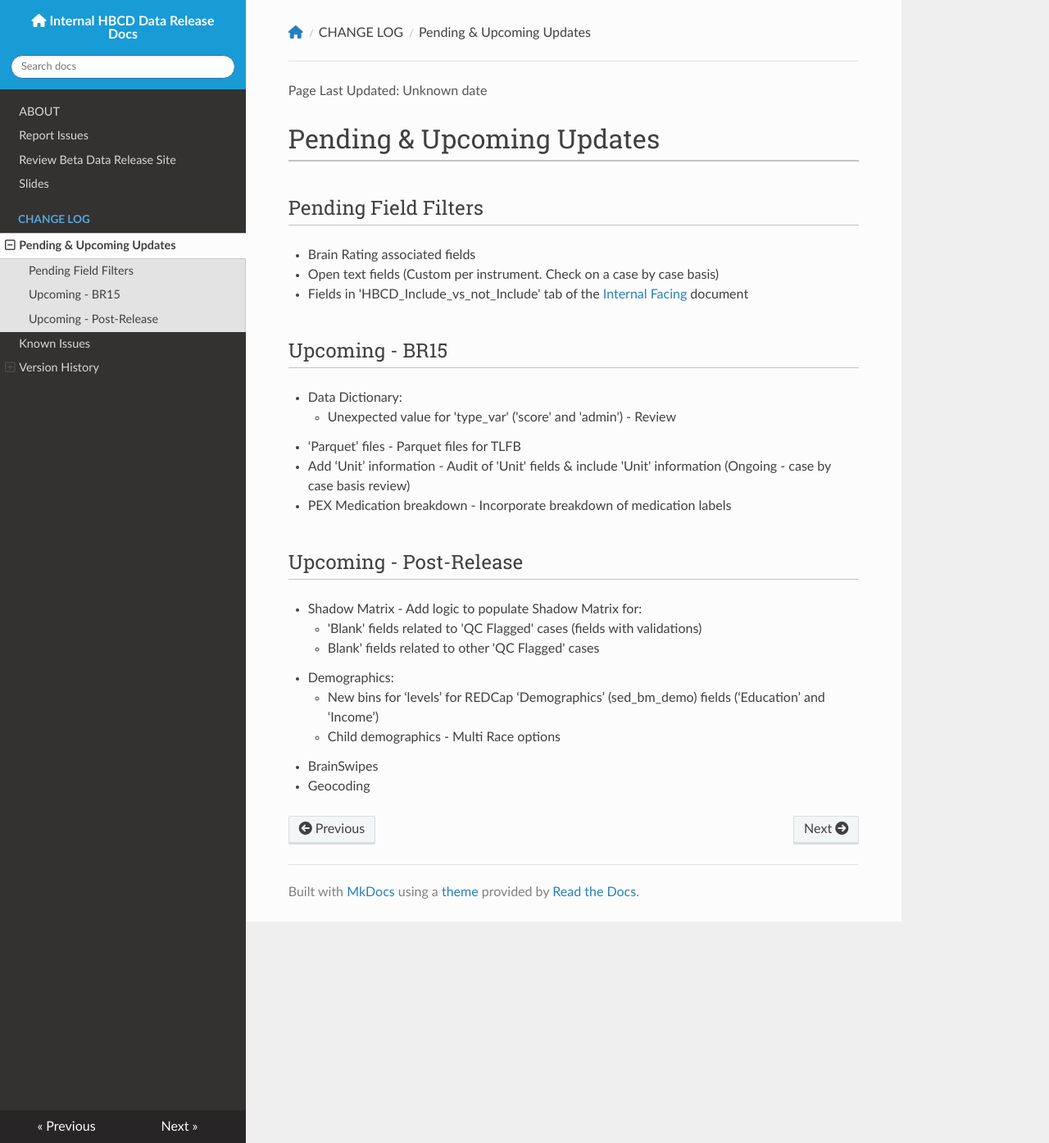
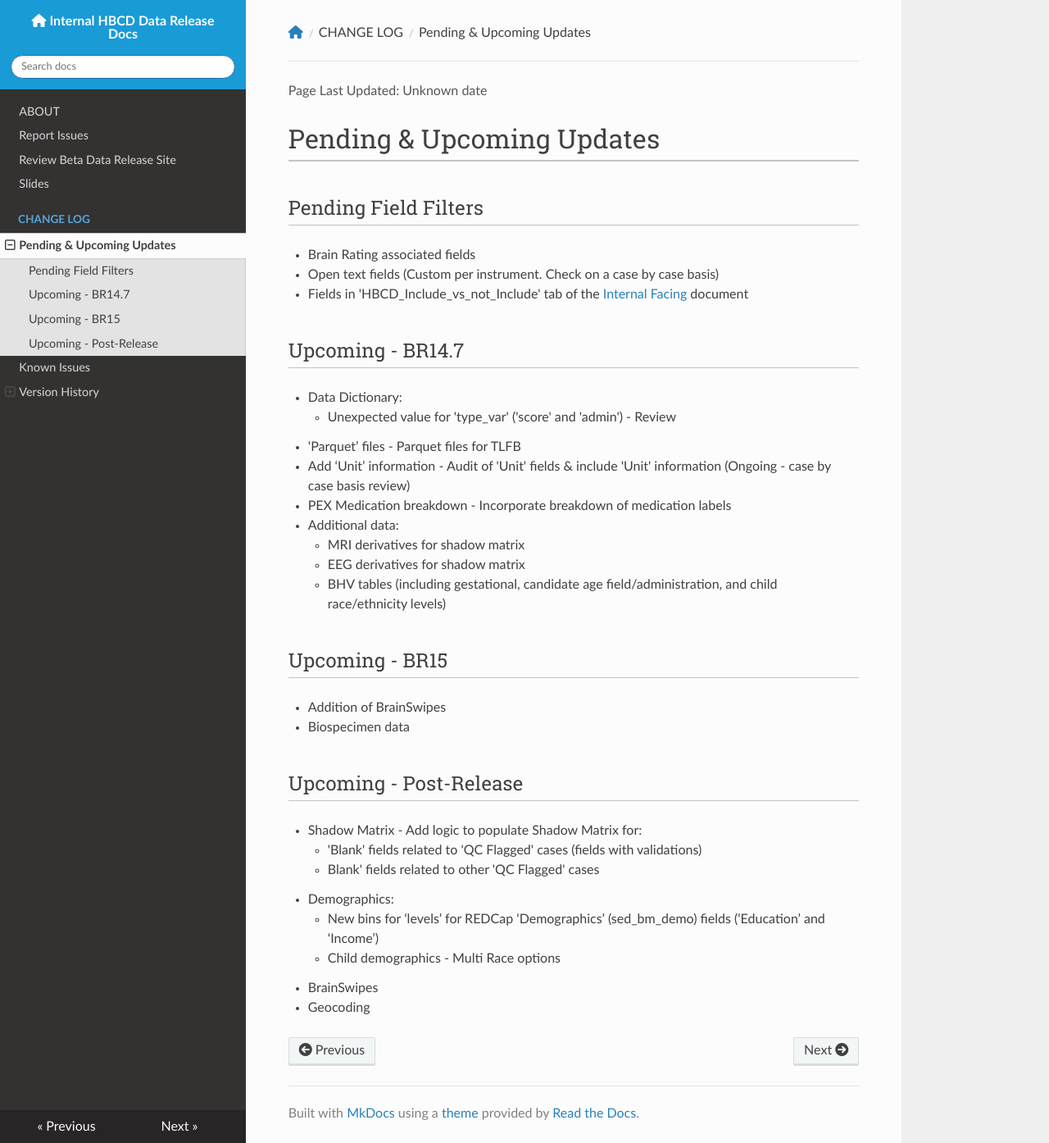
Before and after one commit to DCAN-Labs/hbcd-docs-internal, an MkDocs documentation site: the page built from docs/changelog/pending.md, in a window 1280 px wide and 1394 px high. Shown: the whole window at 82% size. Built offline with MkDocs 1.6.1, drawn with Linux system fonts in a browser that asks for light colours; nearby versions of some CDN libraries.

Commit message:
add pending info based on Monday meeting notes

```diff
--- a/docs/changelog/pending.md
+++ b/docs/changelog/pending.md
@@ -5,13 +5,21 @@
 * Open text fields (Custom per instrument. Check on a case by case basis)
 * Fields in 'HBCD_Include_vs_not_Include' tab of the [Internal Facing](https://docs.google.com/spreadsheets/d/1qKuhIvogkOCVg-lDk30WKd5tfF0xuy-ChubOBSqOYNQ/edit?gid=1013027810#gid=1013027810) document
 
-## Upcoming - BR15
+## Upcoming - BR14.7
 
 * Data Dictionary:
     * Unexpected value for 'type_var' ('score' and 'admin') - Review
 * ‘Parquet’ files - Parquet files for TLFB
 * Add ‘Unit’ information - Audit of 'Unit' fields & include 'Unit' information (Ongoing - case by case basis review)
 * PEX Medication breakdown - Incorporate breakdown of medication labels
+* Additional data:
+    * MRI derivatives for shadow matrix
+    * EEG derivatives for shadow matrix
+    * BHV tables (including gestational, candidate age field/administration, and child race/ethnicity levels)
+
+## Upcoming - BR15
+* Addition of BrainSwipes
+* Biospecimen data
 
 ## Upcoming - Post-Release
 * Shadow Matrix - Add logic to populate Shadow Matrix for:
--- a/mkdocs.yml
+++ b/mkdocs.yml
@@ -43,6 +43,7 @@ nav:
     - Pending & Upcoming Updates: changelog/pending.md
     - Known Issues: changelog/knownissues.md
     - Version History:
+        - Beta Release 14.7: changelog/versions/BR14.7.md
         - Beta Release 14.6: changelog/versions/BR14.6.md
         - Beta Release 14.5: changelog/versions/BR14.5.md
         - Beta Release 14: changelog/versions/BR14.md
```
Also changed, not shown: docs/changelog/knownissues.md (+3 -3 lines), docs/changelog/versions/BR14.7.md (added, +4 -0 lines).
